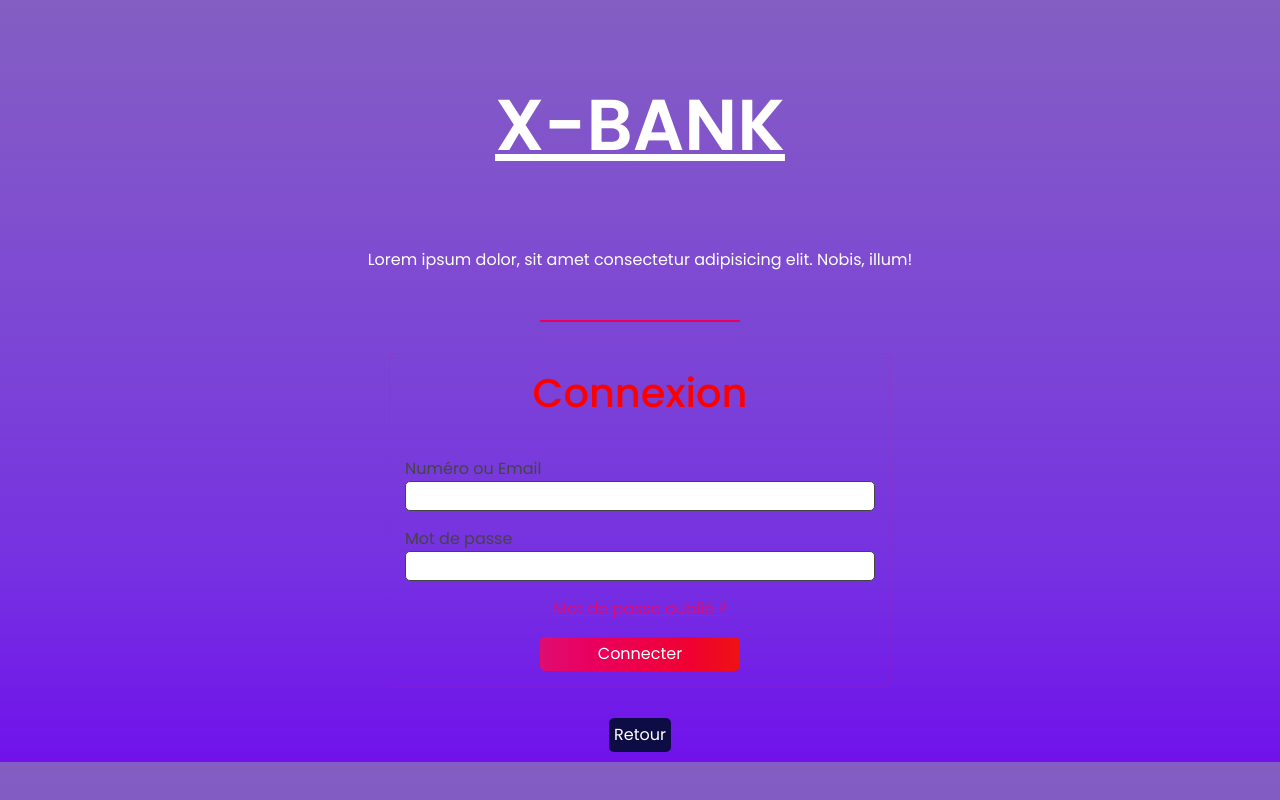
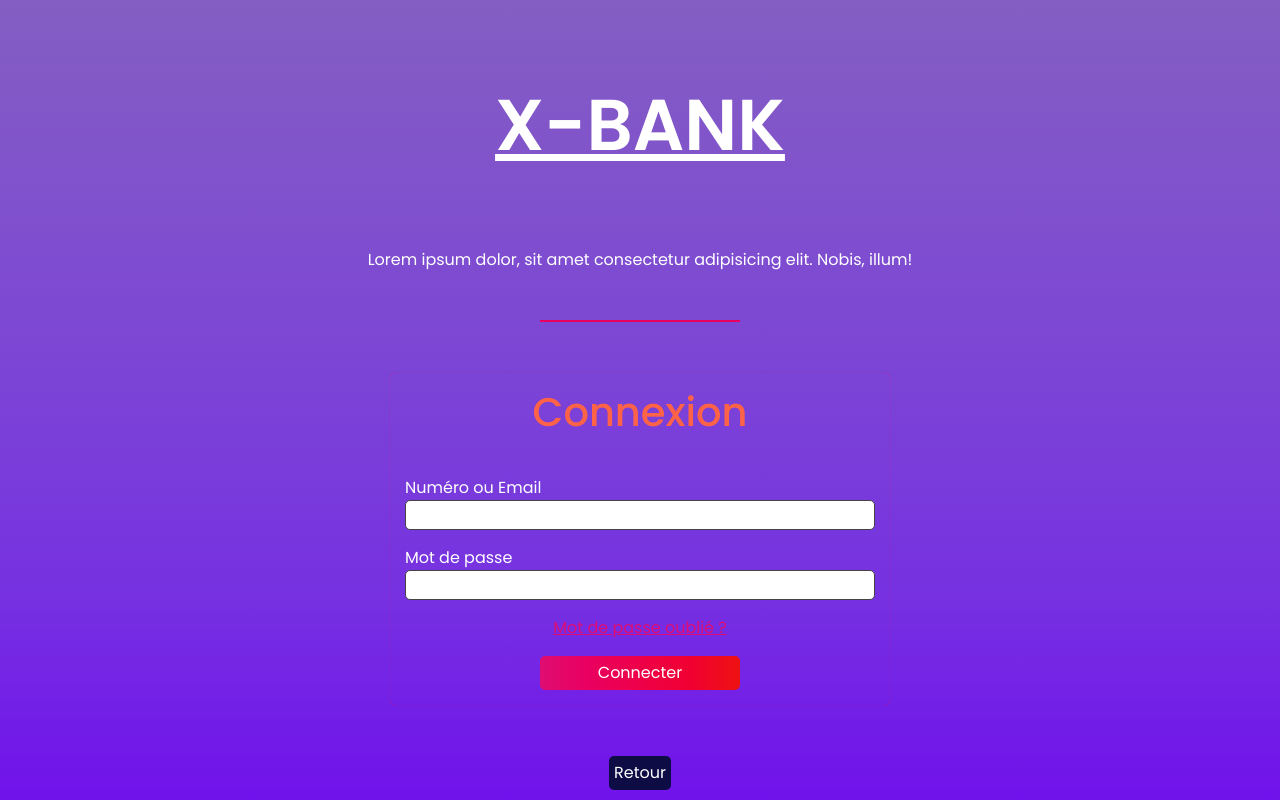
Before and after one commit to Bfabien99/projetFinance, a PHP site: page /projetFinance/login in a window 1280 px wide. Run offline with PHP 8.4, Linux system fonts and the light colour scheme; some libraries are stand-ins or nearby versions; some web fonts are replaced.

Commit message:
css ajust accueil

```diff
--- a/views/home.php
+++ b/views/home.php
@@ -13,6 +13,7 @@
             background-image: linear-gradient(to bottom, #845ec2, #8051cd, #7b42d7, #7630e1, #7012eb);
             color: white;
             font-family: Poppins,'Playfair Display',  serif;
+            min-height: 100vh;
         }
 
         .container{
--- a/views/inscription.php
+++ b/views/inscription.php
@@ -15,6 +15,7 @@
             background-image: linear-gradient(to bottom, #845ec2, #8051cd, #7b42d7, #7630e1, #7012eb);
             color: white;
             font-family: Poppins,'Playfair Display',  serif;
+            min-height: 100vh;
         }
 
         .container{
@@ -46,8 +47,9 @@
         }
 
         .entete h1{
-            color: red;
+            color: tomato;
             text-align: center;
+            text-shadow: 0px 0px 2px #444;
         }
 
         form .group{
--- a/views/login.php
+++ b/views/login.php
@@ -22,6 +22,7 @@
             gap: 2em;
             padding: 10px;
             align-items: center;
+            min-height: 100vh;
         }
 
         .title{
@@ -43,11 +44,11 @@
             box-shadow: 0px 0px 1px #e00d72;
             padding: 15px;
             border-radius: 5px;
-            color: #444;
+            color: #fff;
         }
 
         form h1{
-            color: red;
+            color: tomato;
         }
 
         form .group{
```
